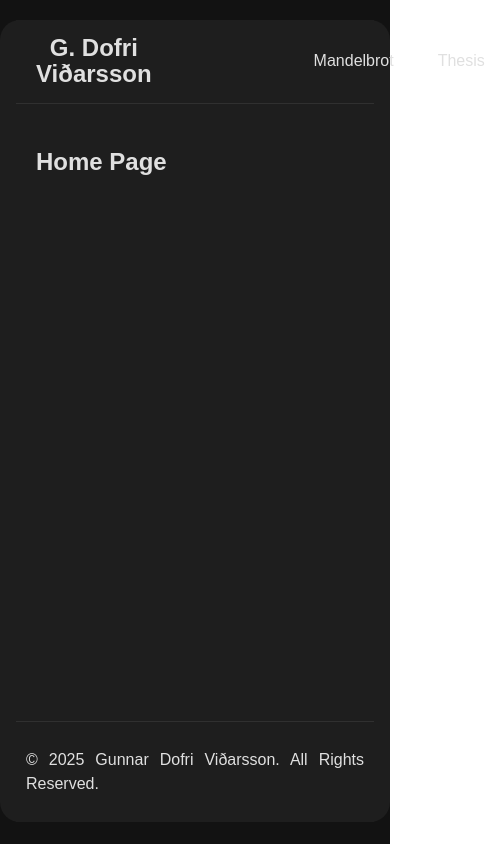
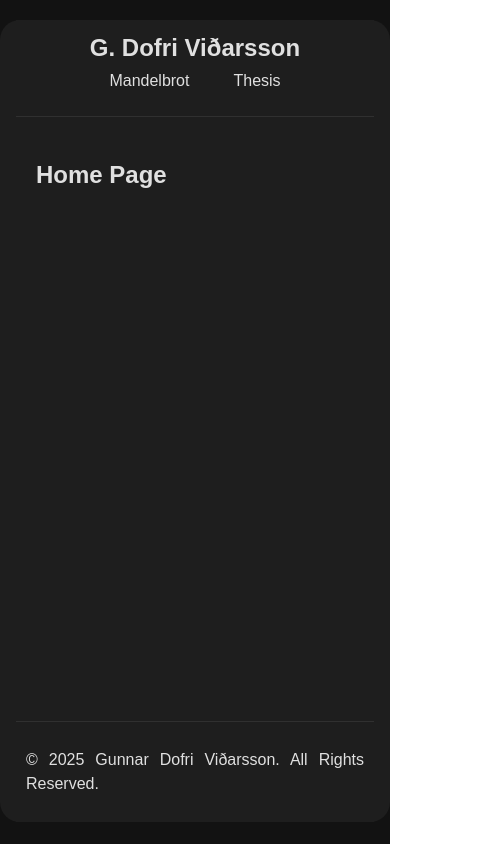
Before and after one commit to GDofri/GDofri.github.io, a React (Vite) app: page /#/ in a window 390 px wide. Shown: the whole page, 497 px wide, since content can reach past the window. Built offline with nearby package versions, Linux system fonts and the light colour scheme.

Commit message:
Make header work better on mobile.
Let header change the flex direction on narrower screens.

```diff
--- a/src/styles/layout.css
+++ b/src/styles/layout.css
@@ -28,8 +28,8 @@ body {
     border-radius: 20px;
 }
 
-/* Header */
 .header {
+    width: auto;
     background-color: var(--surface-color);
     border-bottom: 1px solid var(--border-color);
     padding: 15px 20px;
@@ -44,8 +44,8 @@ body {
 }
 
 .nav {
+    width: auto;
     display: flex;
-    /* Strech across horizontally*/
     flex-grow: 1;
     gap: 20px;
 }
@@ -66,7 +66,6 @@ body {
     margin-right: 150px;
 }
 
-/* Main Content */
 .main-content {
     display: flex;
     flex: 1;
@@ -74,12 +73,10 @@ body {
     gap: 20px;
 }
 
-/* Main Section */
 .main-section {
     flex: 1;
 }
 
-/* Footer */
 .footer {
     background-color: var(--surface-color);
     text-align: center;
@@ -87,8 +84,16 @@ body {
     border-top: 1px solid var(--border-color);
 }
 
-/* Responsive Layout */
 @media (max-width: 768px) {
+    .layout {
+
+    }
+    .header {
+        flex-direction: column;
+    }
+    .name{
+        margin-right: 0;
+    }
     .main-content {
         flex-direction: column;
     }
```
